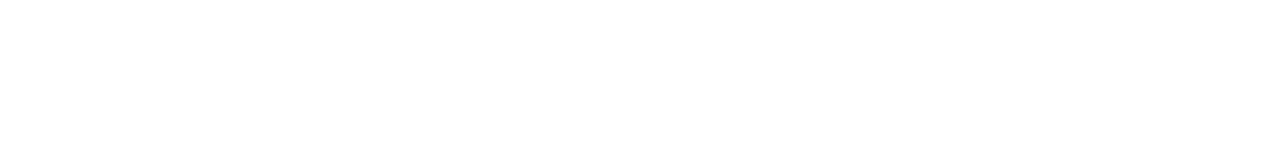
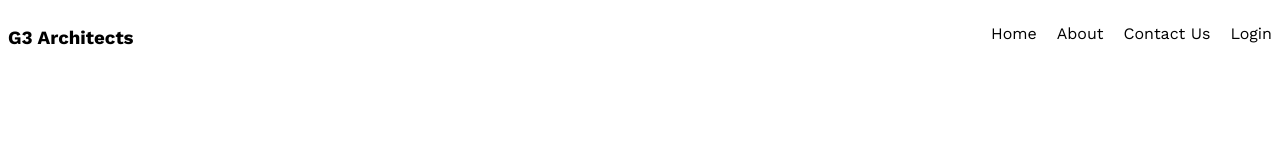
Before and after one commit to Cynthia-wahab/9th-g3-architects, a plain HTML site: page index.html in a window 1280 px wide. Drawn offline with nearby package versions, Linux system fonts and the light colour scheme.

Commit message:
added structure of html and nav section

```diff
--- a/index.html
+++ b/index.html
@@ -6,7 +6,27 @@
     <title>G3 Architects</title>
     <link rel="stylesheet" href="styles/g3.css">
 </head>
-<body>
+<body class="work-sans-font">
+    <header>
+        <nav>
+            <h3 class="brand-name">G3 Architects</h3>
+            <div class="nav-items">
+                <ul class="nav-item">
+                    <li>Home</li>
+                    <li>About</li>
+                    <li>Contact Us</li>
+                    <li>Login</li>
+                </ul>
+            </div>
+
+        </nav>
+    </header>
+    <main>
+
+    </main>
+    <footer>
+
+    </footer>
 
 </body>
 </html>
--- a/styles/g3.css
+++ b/styles/g3.css
@@ -7,3 +7,18 @@
   font-weight: 400;
   font-style: normal;
 }
+
+
+/* navbar style */
+nav{
+    display: flex;
+    justify-content: space-between;
+}
+nav ul li {
+    list-style: none;
+}
+.nav-item{
+    display: flex;
+    gap: 20px;
+    justify-content: space-evenly;
+}
```
